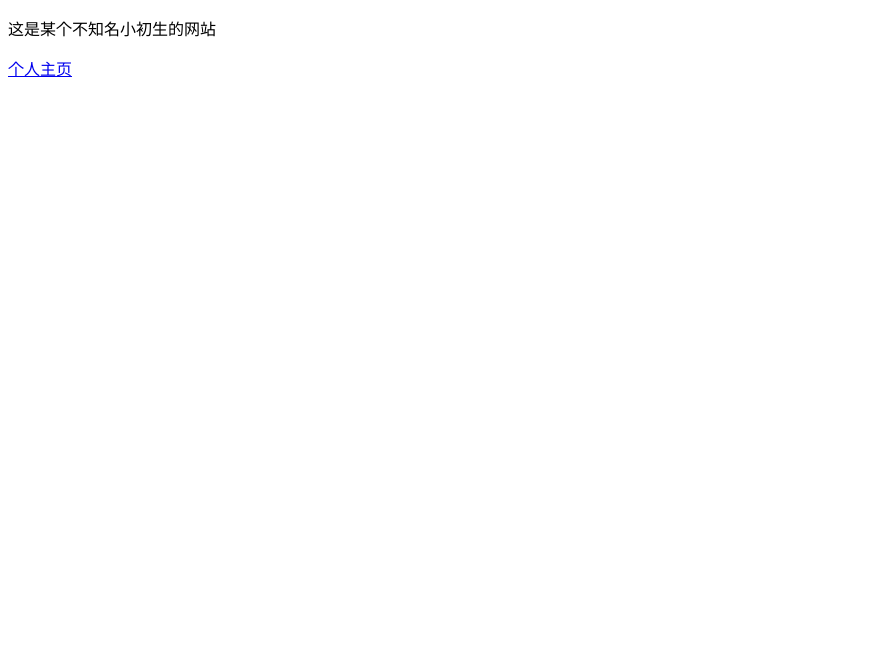
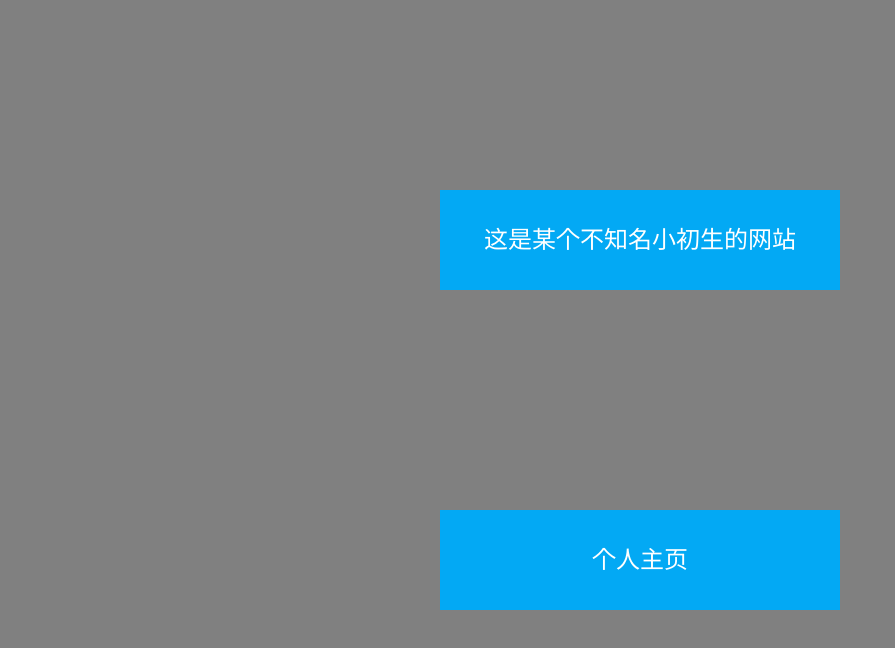
Before and after one commit to 6gaimingzi6/gaimingzi, a plain HTML site: page index.html in a window 1280 px wide. Shown: the whole page, without its empty margins (0-895 px from the left). Drawn offline with Linux system fonts and the light colour scheme.

Commit message:
Add files via upload

```diff
--- a/index.html
+++ b/index.html
@@ -3,10 +3,41 @@
 <head>
     <meta charset="UTF-8">
     <meta name="viewport" content="width=device-width, initial-scale=1.0">
-    <title>Document</title>
+    <title>改名字好像也不太难</title>
+    <style>
+        *{
+            margin: 0;
+            padding: 0;
+        }
+        body{
+            background: gray;
+        }
+        .wz{
+            text-decoration: none;
+            position: absolute;
+            font-size: 24px;
+            background: #03a9f4;
+            color: #fff;
+            text-align: center;
+            width: 400px;
+            height: 100px;
+            line-height: 100px;
+            border-radius: 50;
+        }
+        a{
+            left: 50%;
+            top: 70%;
+            transform: translate(-50%, -50%);
+        }
+        p{
+            left: 50%;
+            top: 30%;
+            transform: translate(-50%, -50%);
+        }
+    </style>
 </head>
 <body>
-    <p>这是某个不知名小初生的网站</p>
-    <a href="https://www.bilibili.com/video/BV1GJ411x7h7">个人主页</a>
+    <p class="wz">这是某个不知名小初生的网站</p>
+    <a href="https://www.bilibili.com/video/BV1GJ411x7h7" class="wz">个人主页</a>
 </body>
 </html>
```
